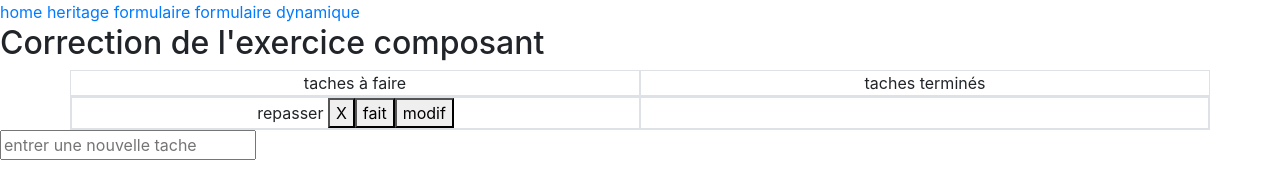
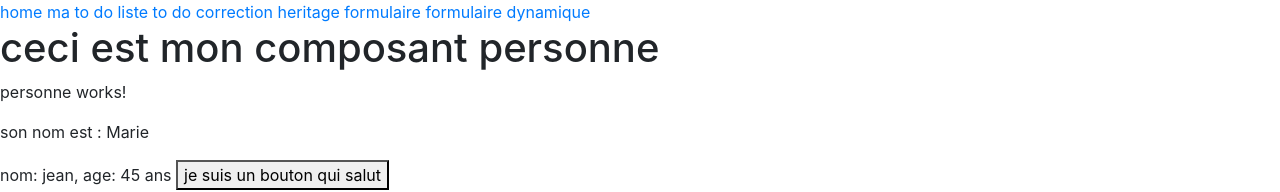
Before and after one commit to RomainVasseur87-fr/angular-formation, an Angular app: page / in a window 1280 px wide. Shown: the top 192 px of the page. Built offline with nearby package versions, Linux system fonts and the light colour scheme.

Commit message:
routing composant navbar

```diff
--- a/src/app/app-routing.module.ts
+++ b/src/app/app-routing.module.ts
@@ -4,11 +4,15 @@ import { ErrorComponent } from './error/error.component';
 import { AffichageparentComponent } from './ExoHeritage/affichageparent/affichageparent.component';
 import { FormulaireDeBaseComponent } from './formulaire-de-base/formulaire-de-base.component';
 import { FormulaireDynamiqueComponent } from './formulaire-dynamique/formulaire-dynamique.component';
+import { MatodolistComponent } from './matodolist/matodolist.component';
+import { PersonneComponent } from './personne/personne.component';
 import { TodocorrectionComponent } from './todocorrection/todocorrection.component';
 
 const routes: Routes = [
   // creation de la route de base avec son path puis du composant de base qui s'affiche
-  {path: "", component : TodocorrectionComponent},
+  {path: "", component : PersonneComponent},
+  {path: "matodoliste", component : MatodolistComponent},
+  {path: "todocorrection", component : TodocorrectionComponent},
   {path: "heritage", component : AffichageparentComponent},
   // on peut appeler des pages dans des autres pagesavec fonction children
   {path:"formulaire", component :FormulaireDeBaseComponent,
--- a/src/app/navbar/navbar.component.html
+++ b/src/app/navbar/navbar.component.html
@@ -1,4 +1,6 @@
 <a routerLink="/"> home </a>
+<a routerLink="/matodoliste"> ma to do liste  </a>
+<a routerLink="/todocorrection"> to do correction </a>
 <a routerLink="/heritage"> heritage </a>
 <a routerLink="/formulaire"> formulaire </a>
 <a routerLink="/formulaire/dynamique"> formulaire dynamique </a>
```
